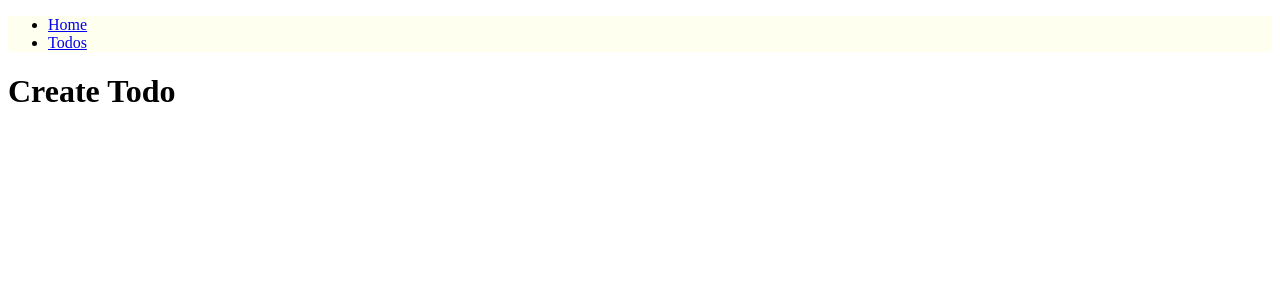
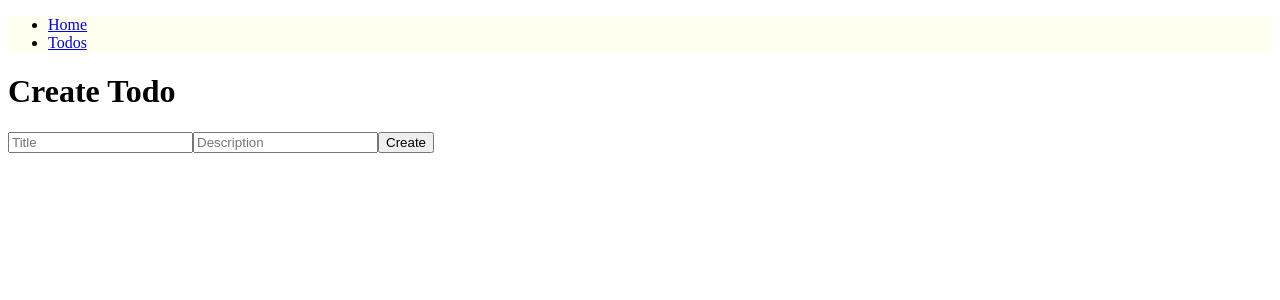
Before and after one commit to Yihwan/next-starter-yihwan, a Next.js app: page /todos/create in a window 1280 px wide. Shown: the top 300 px of the page. Built offline with nearby package versions, Linux system fonts and the light colour scheme.

Commit message:
make create route

```diff
--- /dev/null
+++ b/src/pages/api/todo/index.ts
@@ -0,0 +1,18 @@
+import prisma from 'lib/prisma';
+
+const handle = async (request, response) => {
+  const { title, description } = request.body;
+
+  const result = await prisma.todo.create({
+    data: {
+      title,
+      description,
+      isDone: false,
+      createdAt: new Date(),
+    },
+  });
+
+  response.json(result);
+};
+
+export default handle;
--- a/src/pages/todos/create.tsx
+++ b/src/pages/todos/create.tsx
@@ -1,9 +1,30 @@
 import Head from 'next/head';
-import { PrismaClient } from '@prisma/client';
+import Router from 'next/router';
+import { useState } from 'react';
 
 import Layout from 'components/layout';
 
-const CreateTodo = () => (
+const CreateTodo = () => {
+  const [title, setTitle] = useState('');
+  const [description, setDescription] = useState('');
+
+  const handleSubmit = async (event) => {
+    event.preventDefault();
+    const body = { title, description };
+
+    try {
+      await fetch('/api/todo/', {
+        method: 'POST',
+        headers: { 'Content-Type': 'application/json' },
+        body: JSON.stringify(body),
+      });
+
+      await Router.push('/todos');
+    } catch (error) {
+      alert(error);
+    }
+  };
+  return (
     <>
       <Head>
         <title>Todos</title>
@@ -12,8 +33,27 @@ const CreateTodo = () => (
 
       <Layout>
         <h1>Create Todo</h1>
+
+        <form onSubmit={handleSubmit}>
+          <input
+            required
+            type="text"
+            placeholder="Title"
+            value={title}
+            onChange={(event) => setTitle(event.target.value)}
+          />
+
+          <input
+            type="textarea"
+            placeholder="Description"
+            value={description}
+            onChange={(event) => setDescription(event.target.value)}
+          />
+
+          <input type="submit" value="Create" />
+        </form>
       </Layout>
     </>
   );
-
+};
 export default CreateTodo;
```
Also changed, not shown: 1 other file (tests, documents, lock files or other folders). Lines whose indentation alone changed are shown as unchanged.
